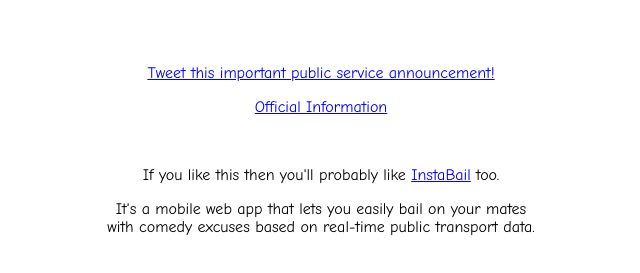
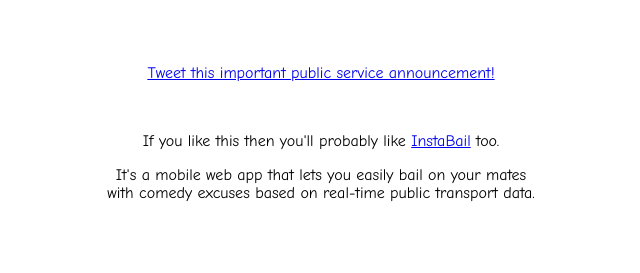
Before and after one commit to tubestrike/tubestrike.github.io, a plain HTML site: page index.html in a window 1280 px wide. Shown: the part 293-566 px from the top of the page, without its empty margins (319-959 px from the left). Drawn offline with Linux system fonts and the light colour scheme; no server answers.

Commit message:
Remove link

```diff
--- a/index.html
+++ b/index.html
@@ -37,9 +37,6 @@
         <a id="twitter-link" href="https://twitter.com/intent/tweet?text=The tube is NOT currently on strike.&url=https%3A%2F%2Fisthetubeonstrike.com&hashtags=TubeStrike&via=shutdownscanner&related=yoflowuk">Tweet this important public service announcement!
         </a>
     </p>
-    <p>
-        <a href="https://tfl.gov.uk/modes/tube/tube-strike">Official Information</a>
-    </p>
     <p>&nbsp;</p>
     <p>
         If you like this then you'll probably like <a href="https://instabail.uk">InstaBail</a> too.
```
